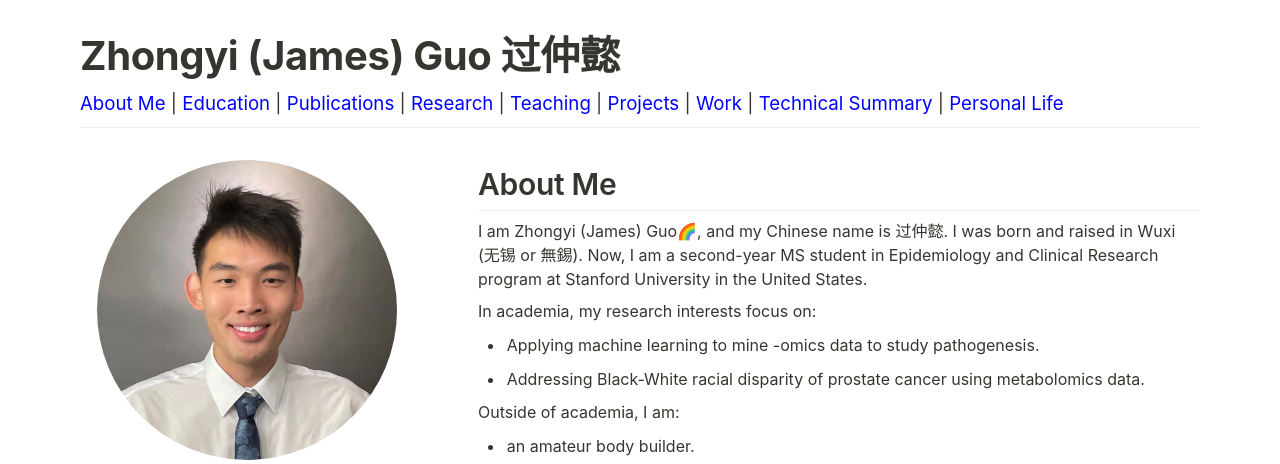
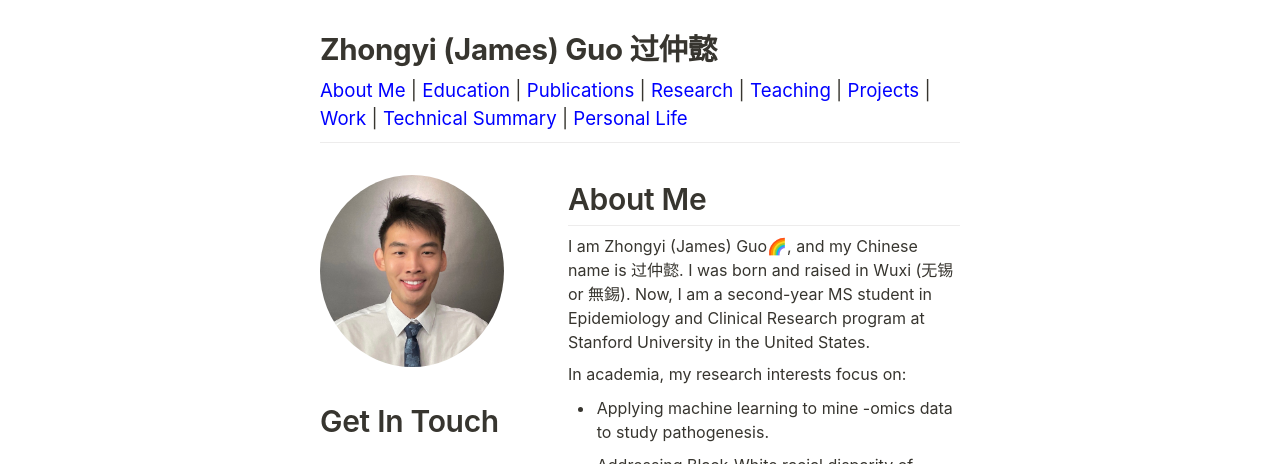
Before and after one commit to JG1ANDONLY/JG1ANDONLY.github.io, a plain HTML site: page index.html in a window 1280 px wide. Shown: the top 464 px of the page. Drawn offline with Linux system fonts and the light colour scheme.

Commit message:
Minor update. TODO: Change font size from using rem to using vw.

```diff
--- a/index.html
+++ b/index.html
@@ -27,7 +27,7 @@
 				<div class="column-list">
 					<div style="width: 31.25%;" class="column">
 						<figure class="image">
-							<a><img style="width: 300px; height: 300px; border-radius: 50%; object-fit: cover;" src="images/profile_picture.JPG"/></a>
+							<a><img style="width: 15vw; height: 15vw; border-radius: 50%; object-fit: cover;" src="images/profile_picture.JPG"/></a>
 						</figure>
 
 						<h1 style="padding-bottom: 10px;">Get In Touch</h1>
--- a/styles.css
+++ b/styles.css
@@ -15,7 +15,7 @@ padding: 0;
 @media only screen {
 body {
 margin: 2em auto;
-max-width: 1120px;
+max-width: 50%;
 color: rgb(55, 53, 47);
 }
 }
@@ -46,7 +46,7 @@ margin-bottom: 0;
 }
 
 .page-title {
-font-size: 2.5rem;
+font-size: 2.3vw;
 font-weight: 700;
 margin-top: 0;
 margin-bottom: 0.25em;
```
